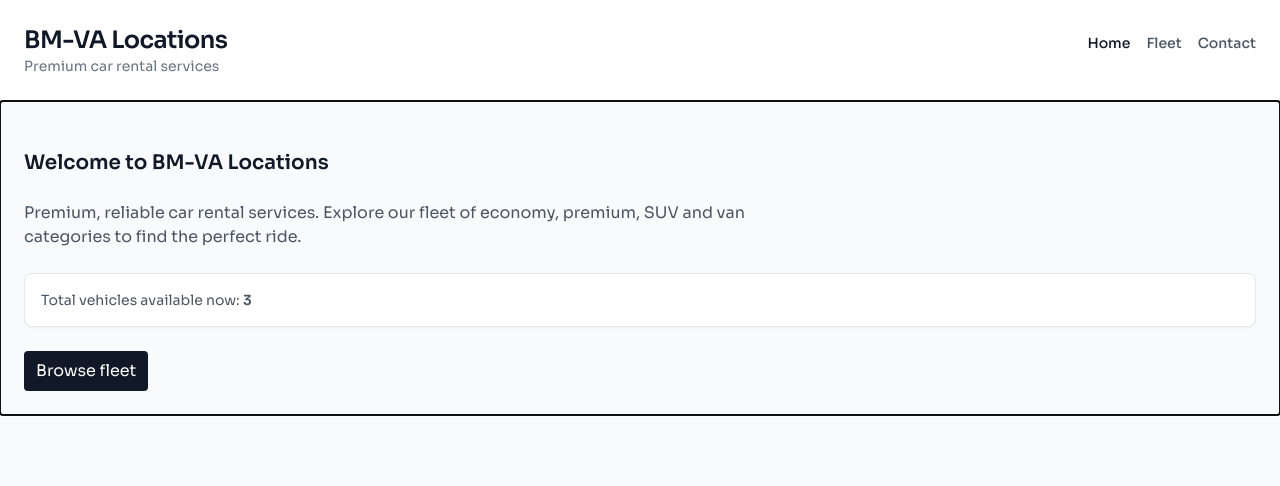
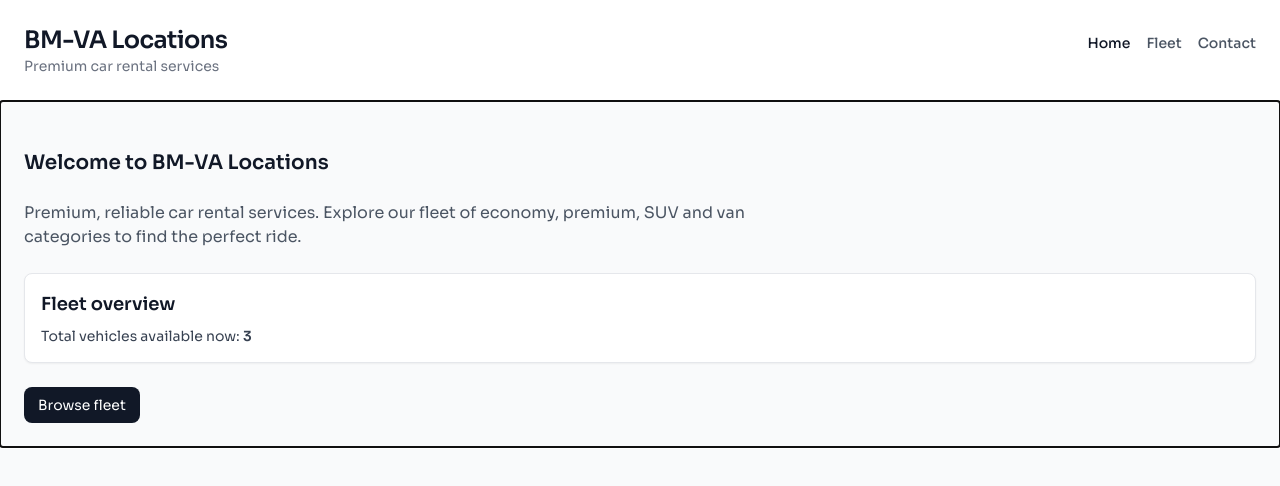
Before and after one commit to Soofmaax/BM-Valocations, a React (Vite) app: page / in a window 1280 px wide. Shown: the top 486 px of the page. Built offline with nearby package versions, Linux system fonts and the light colour scheme.

Commit message:
feat: add UI components (Button, Card, Badge) and refactor related pages for improved design
Co-authored-by: Genie <genie@cosine.sh>

```diff
--- /dev/null
+++ b/src/components/ui/Badge.tsx
@@ -0,0 +1,59 @@
+import type { HTMLAttributes, PropsWithChildren } from 'react';
+import { cn } from './cn';
+import type { VehicleCategory } from '../../types';
+
+type Variant = 'neutral' | 'success' | 'warning';
+type CategoryVariant = Extract<VehicleCategory, 'economy' | 'premium' | 'suv' | 'van'>;
+
+function variantClasses(variant: Variant): string {
+  switch (variant) {
+    case 'success':
+      return 'bg-emerald-100 text-emerald-800';
+    case 'warning':
+      return 'bg-amber-100 text-amber-800';
+    case 'neutral':
+    default:
+      return 'bg-gray-100 text-gray-800';
+  }
+}
+
+function categoryToVariant(category: CategoryVariant): Variant {
+  switch (category) {
+    case 'premium':
+      return 'warning';
+    case 'economy':
+      return 'success';
+    case 'suv':
+    case 'van':
+    default:
+      return 'neutral';
+  }
+}
+
+export function Badge({
+  className,
+  children,
+  ...props
+}: PropsWithChildren<HTMLAttributes<HTMLSpanElement>>) {
+  return (
+    <span
+      className={cn('inline-block text-xs px-2 py-1 rounded', className)}
+      {...props}
+    >
+      {children}
+    </span>
+  );
+}
+
+export function CategoryBadge({
+  category,
+  className,
+  ...props
+}: { category: CategoryVariant } & Omit<HTMLAttributes<HTMLSpanElement>, 'children'>) {
+  const variant = categoryToVariant(category);
+  return (
+    <Badge className={cn(variantClasses(variant), className)} {...props}>
+      {category}
+    </Badge>
+  );
+}
--- /dev/null
+++ b/src/components/ui/Button.tsx
@@ -0,0 +1,57 @@
+import type { ButtonHTMLAttributes, PropsWithChildren } from 'react';
+import { cn } from './cn';
+
+type Variant = 'primary' | 'secondary' | 'ghost';
+type Size = 'sm' | 'md';
+
+export type ButtonProps = PropsWithChildren<
+  ButtonHTMLAttributes<HTMLButtonElement> & {
+    variant?: Variant;
+    size?: Size;
+  }
+>;
+
+function variantClasses(variant: Variant): string {
+  switch (variant) {
+    case 'primary':
+      return 'bg-primary text-primary-foreground hover:bg-black';
+    case 'secondary':
+      return 'bg-white text-gray-900 border hover:bg-gray-50';
+    case 'ghost':
+      return 'bg-transparent text-gray-900 hover:bg-gray-100 border';
+    default:
+      return '';
+  }
+}
+
+function sizeClasses(size: Size): string {
+  switch (size) {
+    case 'sm':
+      return 'px-3 py-1.5 text-sm';
+    case 'md':
+    default:
+      return 'px-3.5 py-2 text-sm';
+  }
+}
+
+export default function Button({
+  children,
+  className,
+  variant = 'primary',
+  size = 'md',
+  ...props
+}: ButtonProps) {
+  return (
+    <button
+      className={cn(
+        'inline-flex items-center justify-center rounded-brand focus-visible:outline-none focus-visible:ring-2 focus-visible:ring-offset-2 focus-visible:ring-gray-800 transition-colors',
+        variantClasses(variant),
+        sizeClasses(size),
+        className
+      )}
+      {...props}
+    >
+      {children}
+    </button>
+  );
+}
--- /dev/null
+++ b/src/components/ui/ButtonLink.tsx
@@ -0,0 +1,58 @@
+import type { PropsWithChildren } from 'react';
+import { Link, type LinkProps } from 'react-router-dom';
+import { cn } from './cn';
+
+type Variant = 'primary' | 'secondary' | 'ghost';
+type Size = 'sm' | 'md';
+
+export type ButtonLinkProps = PropsWithChildren<
+  LinkProps & {
+    variant?: Variant;
+    size?: Size;
+  }
+>;
+
+function variantClasses(variant: Variant): string {
+  switch (variant) {
+    case 'primary':
+      return 'bg-primary text-primary-foreground hover:bg-black';
+    case 'secondary':
+      return 'bg-white text-gray-900 border hover:bg-gray-50';
+    case 'ghost':
+      return 'bg-transparent text-gray-900 hover:bg-gray-100 border';
+    default:
+      return '';
+  }
+}
+
+function sizeClasses(size: Size): string {
+  switch (size) {
+    case 'sm':
+      return 'px-3 py-1.5 text-sm';
+    case 'md':
+    default:
+      return 'px-3.5 py-2 text-sm';
+  }
+}
+
+export default function ButtonLink({
+  children,
+  className,
+  variant = 'primary',
+  size = 'md',
+  ...props
+}: ButtonLinkProps) {
+  return (
+    <Link
+      className={cn(
+        'inline-flex items-center justify-center rounded-brand focus-visible:outline-none focus-visible:ring-2 focus-visible:ring-offset-2 focus-visible:ring-gray-800 transition-colors',
+        variantClasses(variant),
+        sizeClasses(size),
+        className
+      )}
+      {...props}
+    >
+      {children}
+    </Link>
+  );
+}
--- /dev/null
+++ b/src/components/ui/Card.tsx
@@ -0,0 +1,37 @@
+import type { HTMLAttributes, PropsWithChildren } from 'react';
+import { cn } from './cn';
+
+export function Card({
+  className,
+  ...props
+}: PropsWithChildren<HTMLAttributes<HTMLDivElement>>) {
+  return (
+    <div
+      className={cn('bg-surface border rounded-brand p-4 shadow-sm', className)}
+      {...props}
+    />
+  );
+}
+
+export function CardHeader({
+  className,
+  ...props
+}: PropsWithChildren<HTMLAttributes<HTMLDivElement>>) {
+  return <div className={cn('mb-2', className)} {...props} />;
+}
+
+export function CardTitle({
+  className,
+  ...props
+}: PropsWithChildren<HTMLAttributes<HTMLHeadingElement>>) {
+  return (
+    <h3 className={cn('font-semibold text-gray-900', className)} {...props} />
+  );
+}
+
+export function CardContent({
+  className,
+  ...props
+}: PropsWithChildren<HTMLAttributes<HTMLDivElement>>) {
+  return <div className={cn('text-sm text-gray-700', className)} {...props} />;
+}
--- /dev/null
+++ b/src/components/ui/cn.ts
@@ -0,0 +1,3 @@
+export function cn(...classes: Array<string | undefined | false | null>): string {
+  return classes.filter(Boolean).join(' ');
+}
--- a/src/pages/Contact.tsx
+++ b/src/pages/Contact.tsx
@@ -1,4 +1,6 @@
 import { Helmet } from 'react-helmet-async';
+import Button from '../components/ui/Button';
+import { Card } from '../components/ui/Card';
 
 export default function Contact() {
   return (
@@ -18,10 +20,8 @@ export default function Contact() {
         Have a question about bookings or our fleet? Send us a message.
       </p>
 
-      <form
-        className="bg-white border rounded-lg p-4 shadow-sm space-y-4"
-        aria-describedby="contact-instructions"
-      >
+      <Card>
+        <form aria-describedby="contact-instructions" className="space-y-4">
           <p id="contact-instructions" className="sr-only">
             All fields marked with * are required.
           </p>
@@ -67,13 +67,11 @@ export default function Contact() {
             />
           </div>
 
-        <button
-          type="submit"
-          className="inline-flex items-center px-3 py-2 rounded bg-gray-900 text-white hover:bg-black focus-visible:outline-none focus-visible:ring-2 focus-visible:ring-offset-2 focus-visible:ring-gray-800"
-        >
+          <Button type="submit" variant="primary" size="md">
             Send message
-        </button>
+          </Button>
         </form>
+      </Card>
     </section>
   );
 }
--- a/src/pages/Fleet.tsx
+++ b/src/pages/Fleet.tsx
@@ -1,5 +1,7 @@
 import { Helmet } from 'react-helmet-async';
 import { vehicles } from '../data/vehicles';
+import { Card, CardContent, CardTitle } from '../components/ui/Card';
+import { CategoryBadge } from '../components/ui/Badge';
 
 export default function Fleet() {
   return (
@@ -17,25 +19,15 @@ export default function Fleet() {
       </h2>
       <div className="grid gap-4 sm:grid-cols-2 lg:grid-cols-3">
         {vehicles.map(v => (
-          <article
-            key={v.id}
-            className="bg-white border rounded-lg p-4 shadow-sm hover:shadow transition-shadow"
-            aria-label={`${v.brand} ${v.model}`}
-          >
-            <h3 className="font-semibold">
+          <Card key={v.id} aria-label={`${v.brand} ${v.model}`} className="hover:shadow transition-shadow">
+            <CardTitle>
               {v.brand} {v.model}
-            </h3>
-            <p className="text-sm text-gray-600">Year: {v.year}</p>
-            <span
-              className={`inline-block mt-2 text-xs px-2 py-1 rounded ${
-                v.category === 'premium'
-                  ? 'bg-amber-100 text-amber-800'
-                  : 'bg-emerald-100 text-emerald-800'
-              }`}
-            >
-              {v.category}
-            </span>
-          </article>
+            </CardTitle>
+            <CardContent>
+              <p>Year: {v.year}</p>
+              <CategoryBadge className="mt-2" category={v.category} />
+            </CardContent>
+          </Card>
         ))}
       </div>
     </section>
--- a/src/pages/Home.tsx
+++ b/src/pages/Home.tsx
@@ -1,6 +1,7 @@
-import { Link } from 'react-router-dom';
 import { Helmet } from 'react-helmet-async';
 import { vehicles } from '../data/vehicles';
+import ButtonLink from '../components/ui/ButtonLink';
+import { Card, CardContent, CardHeader, CardTitle } from '../components/ui/Card';
 
 export default function Home() {
   return (
@@ -21,19 +22,21 @@ export default function Home() {
         categories to find the perfect ride.
       </p>
 
-      <div className="bg-white border rounded-lg p-4 shadow-sm" aria-live="polite">
-        <p className="text-sm text-gray-600">
-          Total vehicles available now: <span className="font-semibold">{vehicles.length}</span>
-        </p>
-      </div>
+      <Card aria-live="polite">
+        <CardHeader>
+          <CardTitle className="text-lg">Fleet overview</CardTitle>
+        </CardHeader>
+        <CardContent>
+          <p>
+            Total vehicles available now: <span className="font-semibold">{vehicles.length}</span>
+          </p>
+        </CardContent>
+      </Card>
 
       <div>
-        <Link
-          to="/fleet"
-          className="inline-flex items-center px-3 py-2 rounded bg-gray-900 text-white hover:bg-black focus-visible:outline-none focus-visible:ring-2 focus-visible:ring-offset-2 focus-visible:ring-gray-800"
-        >
+        <ButtonLink to="/fleet" variant="primary" size="md">
           Browse fleet
-        </Link>
+        </ButtonLink>
       </div>
     </section>
   );
--- a/tailwind.config.js
+++ b/tailwind.config.js
@@ -3,6 +3,22 @@ export default {
   content: ['./index.html', './src/**/*.{ts,tsx}'],
   theme: {
     extend: {
+      colors: {
+        primary: {
+          DEFAULT: '#111827', // gray-900
+          foreground: '#ffffff',
+        },
+        surface: '#ffffff',
+        muted: '#6b7280', // gray-500
+        accent: '#f59e0b', // amber-500
+        success: '#10b981', // emerald-500
+      },
+      borderRadius: {
+        brand: '0.5rem',
+      },
+      boxShadow: {
+        brand: '0 1px 2px 0 rgb(0 0 0 / 0.04), 0 1px 1px -1px rgb(0 0 0 / 0.04)',
+      },
       animation: {
         'fade-in': 'fade-in 0.3s ease-out',
         'slide-up': 'slide-up 0.3s ease-out',
```
Also changed, not shown: 1 other file (tests, documents, lock files or other folders). Lines whose indentation alone changed are shown as unchanged.
